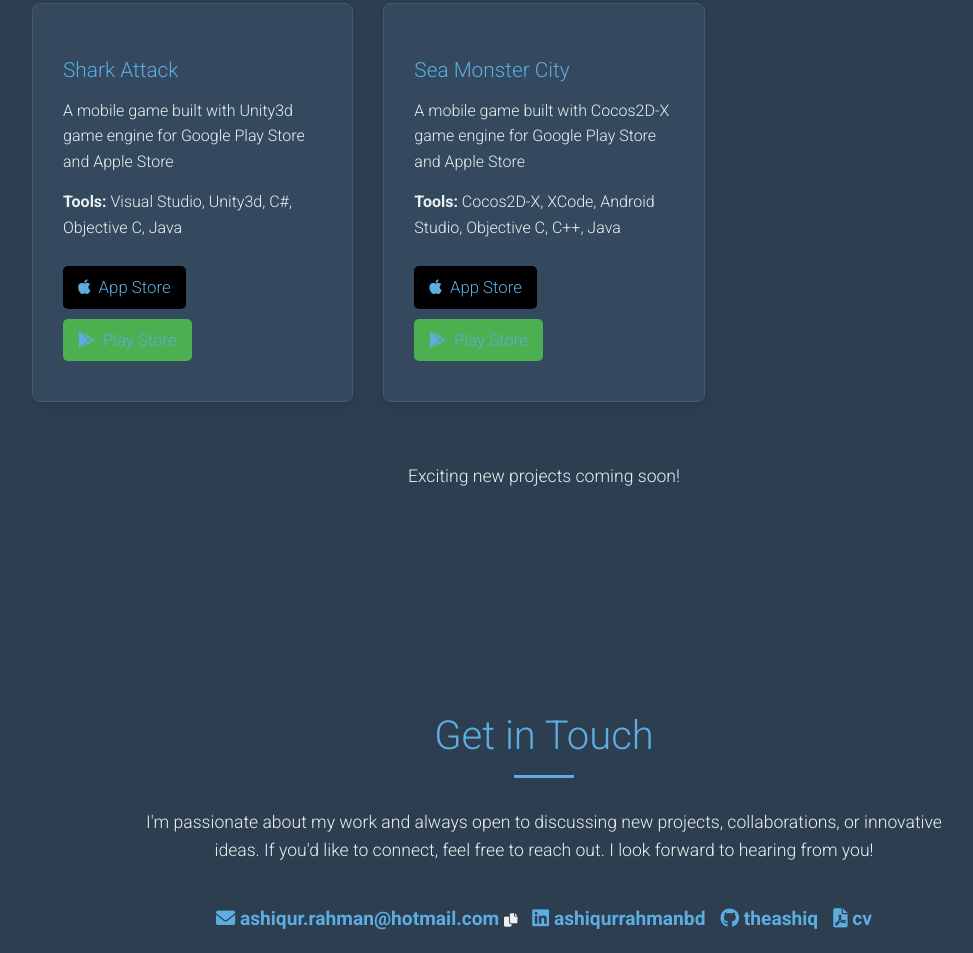
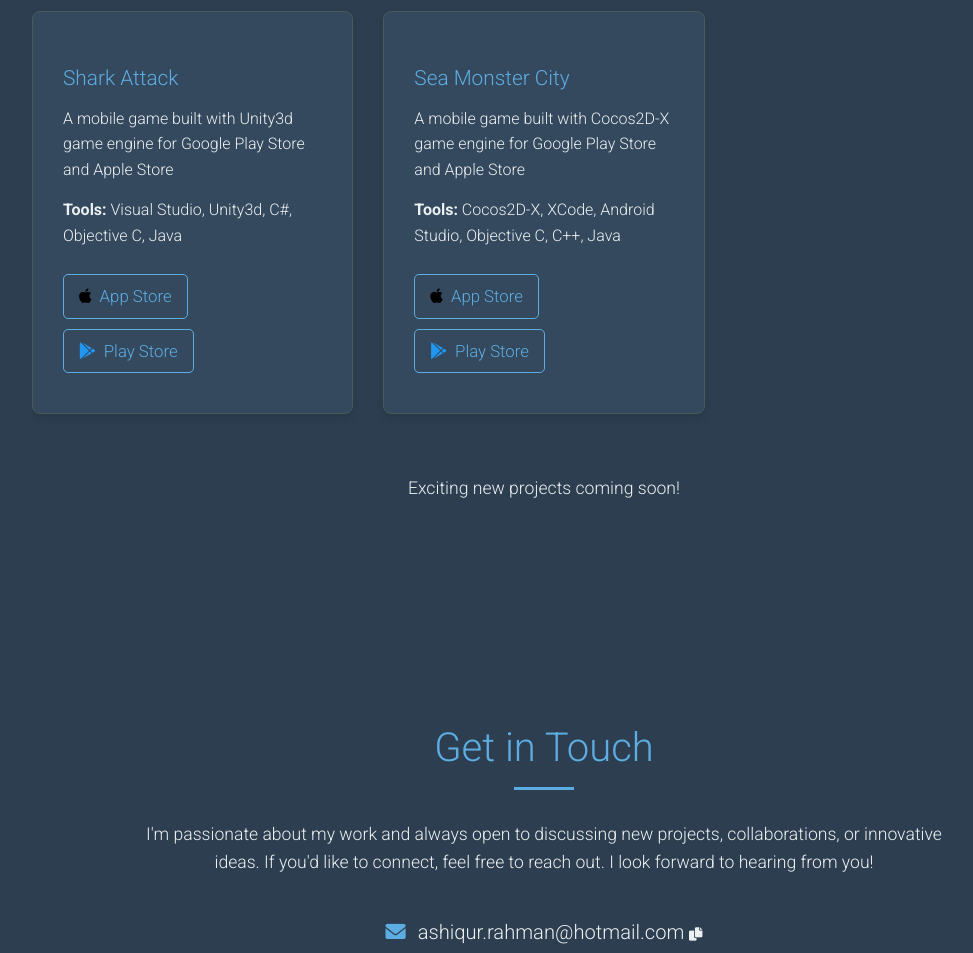
Before and after one commit to theashiq/theashiq.github.io, a plain HTML site: page index.html in a window 1280 px wide. Shown: the part 3427-4380 px from the top of the page, without its empty margins (96-1069 px from the left). Drawn offline with nearby package versions, Linux system fonts and the light colour scheme.

Commit message:
refactor: Apply design tweaks to style.css
- Refine link styling for app store, google play, github, mozilla addons, and external links.
- Adjust contact info layout to a column direction with centered items.
- Update hero scroll target position.

```diff
--- a/style.css
+++ b/style.css
@@ -295,6 +295,7 @@ body {
     display: inline-flex;
     align-items: center;
     padding: 8px 15px;
+    border: 1px solid var(--primary-color); /* Added frame */
     border-radius: 5px;
     text-decoration: none;
     font-weight: 300; /* Made thinner, overriding bold */
@@ -308,20 +309,21 @@ body {
     margin-right: 8px;
 }
 
+.app-store-link i { color: #000; }
+.google-play-link i { color: #2196F3; }
+.github-link i { color: var(--text-color); }
+.mozilla-addons-link i { color: #FF5733; }
+.external-link i { color: var(--primary-color); }
+
 .app-store-link, .google-play-link, .github-link, .mozilla-addons-link, .external-link {
-    color: #fff;
+    color: var(--text-color); /* Changed text color */
+    background-color: transparent; /* Removed background color */
 }
 
-.app-store-link { background-color: #000; }
-.app-store-link:hover { background-color: #333; }
-.google-play-link { background-color: #4CAF50; }
-.google-play-link:hover { background-color: #388E3C; }
-.github-link { background-color: #333; }
-.github-link:hover { background-color: #555; }
-.mozilla-addons-link { background-color: #FF5733; }
-.mozilla-addons-link:hover { background-color: #E64A19; }
-.external-link { background-color: var(--primary-color); }
-.external-link:hover { opacity: 0.9; }
+.app-store-link:hover, .google-play-link:hover, .github-link:hover, .mozilla-addons-link:hover, .external-link:hover {
+    background-color: transparent; /* Ensure hover also transparent */
+    opacity: 0.7; /* Add a subtle hover effect */
+}
 
 .projects-coming-soon {
     margin-top: 0;
@@ -331,9 +333,9 @@ body {
 .contact-info {
     margin-top: 40px;
     display: flex;
-    flex-wrap: wrap;
-    justify-content: center;
-    gap: 15px;
+    flex-direction: column;
+    align-items: center; /* Center items horizontally */
+    gap: 10px; /* Adjust gap for vertical list */
 }
 
 .contact-info p {
@@ -348,10 +350,31 @@ body {
 }
 
 .contact-info a {
+    display: inline-flex;
+    align-items: center;
+    padding: 8px 15px;
+    border-radius: 5px;
     text-decoration: none;
-    font-weight: bold;
-    color: var(--link-color);
+    font-weight: 300; /* Thinner font */
+    font-size: 1.05em; /* Consistent with project links */
+    color: var(--text-color); /* Use text color for consistency */
+    transition: background-color 0.3s ease, opacity 0.3s;
+    margin: 0 10px; /* Add horizontal margin */
 }
+
+.contact-info a:hover {
+    background-color: rgba(255, 255, 255, 0.1); /* Subtle hover effect */
+    opacity: 0.9;
+}
+
+.contact-info a i {
+    margin-right: 12px;
+}
+
+.contact-info p .fa-envelope { color: var(--primary-color); }
+.contact-info p .fa-linkedin { color: #0A66C2; }
+.contact-info p .fa-github { color: var(--text-color); }
+.contact-info p .fa-file-pdf { color: #DC3545; }
 
 /* Footer */
 footer {
@@ -416,7 +439,7 @@ footer {
 /* Hero Scroll Target */
 .hero-scroll-target {
     position: absolute;
-    bottom: 100px;
+    bottom: 150px;
     left: 0;
     width: 100%;
     height: 100px; /* Adjust height as needed for the touch target area */
```
